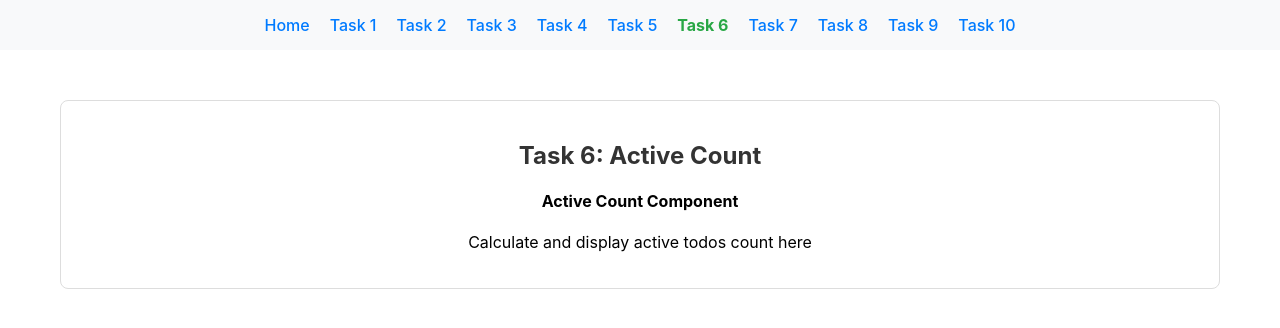
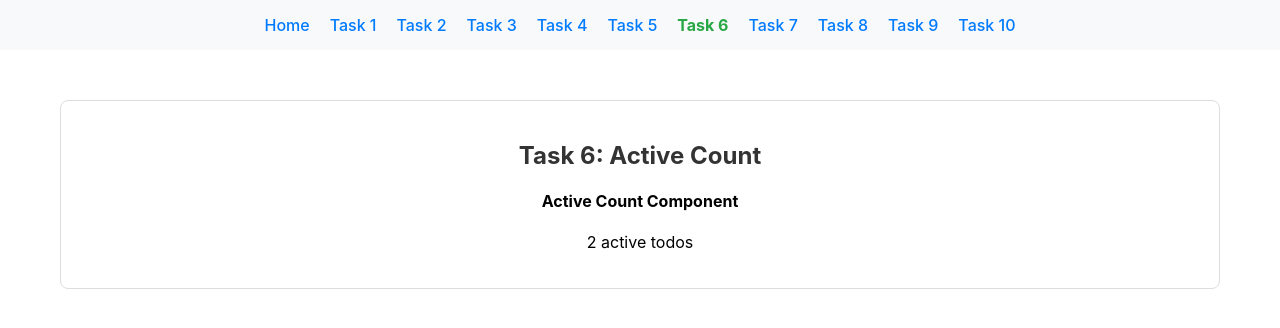
Before and after one commit to Prof-Woland/nodejs-pre-training-assignment-solutions-by-nikita-soroko, a React (Create React App) app in the folder React-CSS/react-todo-app/: page /task-06 in a window 1280 px wide. Shown: the top 328 px of the page. Built offline with nearby package versions, Linux system fonts and the light colour scheme.

Commit message:
Solution #6 in React-CSS

```diff
--- a/React-CSS/react-todo-app/src/solutions/task-06/ActiveCount.tsx
+++ b/React-CSS/react-todo-app/src/solutions/task-06/ActiveCount.tsx
@@ -60,11 +60,13 @@ export const ActiveCount: React.FC<ActiveCountProps> = ({ todos }) => {
   // Example display:
   // "0 active todos" or "1 active todo" or "5 active todos"
 
+  const activeTodos = todos.filter(todo => todo.completed === false).length;
+
   return (
     <div>
       {/* TODO: Replace this with your implementation */}
       <h4>Active Count Component</h4>
-      <p>Calculate and display active todos count here</p>
+      {activeTodos === 0 || activeTodos > 1 ? <p>{activeTodos} active todos</p> : <p>{activeTodos} active todo</p>}
     </div>
   );
 };
```
